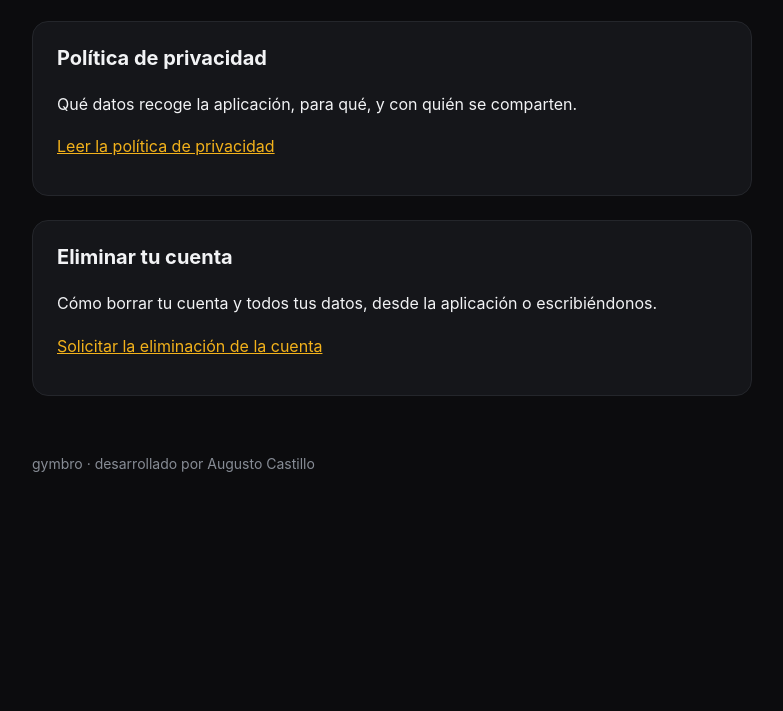
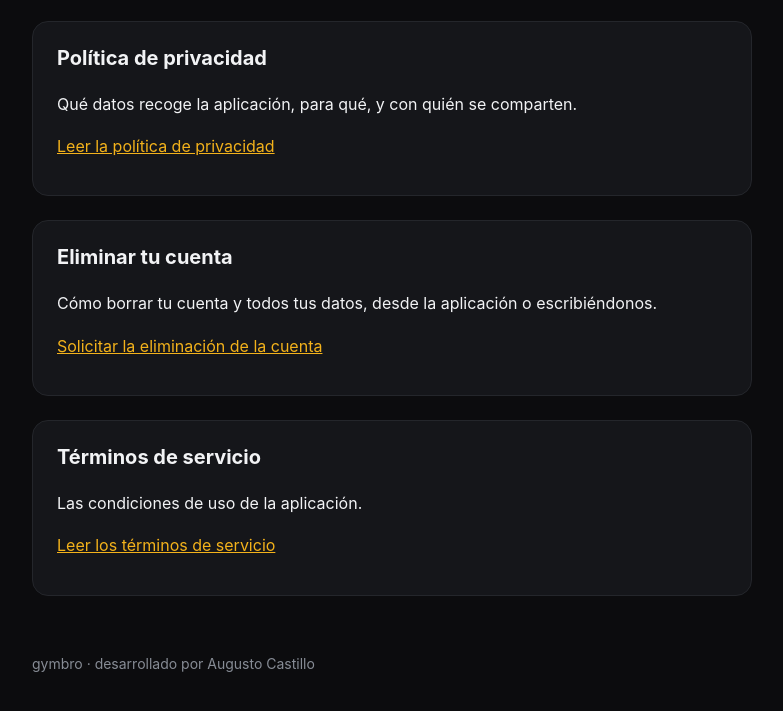
Before and after one commit to blurry20/gymbro-legal, a plain HTML site: page index.html in a window 1280 px wide. Shown: the part 167-878 px from the top of the page, without its empty margins (248-1031 px from the left). Before the commit the page ends 800 px from the top, so only its background shows below. Drawn offline with Linux system fonts and the light colour scheme.

Commit message:
feat: add terms.html

```diff
--- a/index.html
+++ b/index.html
@@ -24,6 +24,12 @@
     <p><a href="./delete-account.html">Solicitar la eliminación de la cuenta</a></p>
   </div>
 
+  <div class="card">
+    <h2 style="margin-top:0">Términos de servicio</h2>
+    <p>Las condiciones de uso de la aplicación.</p>
+    <p><a href="./terms.html">Leer los términos de servicio</a></p>
+  </div>
+
   <footer>gymbro · desarrollado por Augusto Castillo</footer>
 </main>
 </body>
```
Also changed, not shown: delete-account.html (+2 -1 lines), privacy.html (+2 -0 lines).
